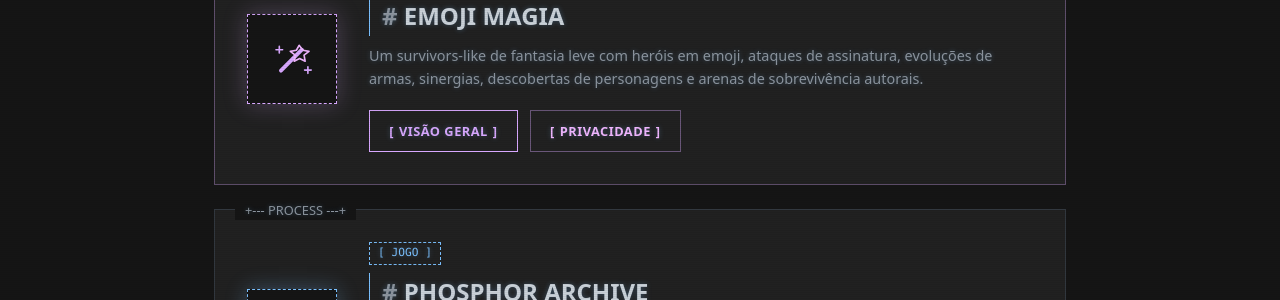
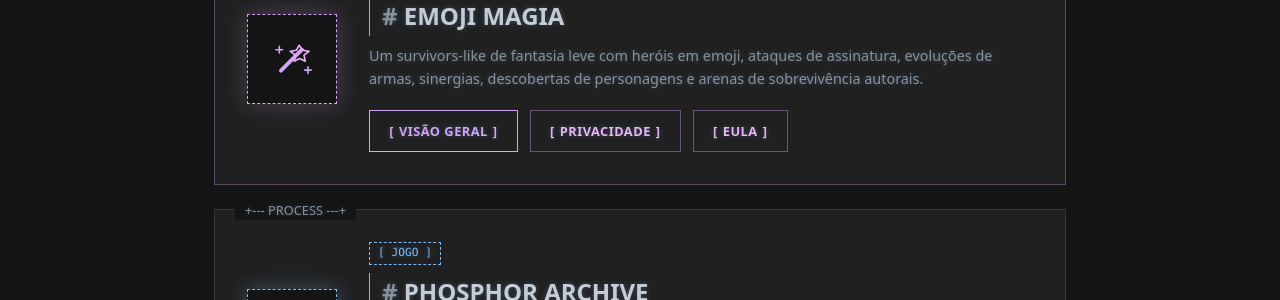
Before and after one commit to MOTHblank/mothblank.github.io, a Jekyll site: the page built from pt-BR/index.html, in a window 1280 px wide. Shown: the part 491-791 px from the top of the page. Built offline with Jekyll 4.4.1, drawn with Linux system fonts in a browser that asks for light colours.

Commit message:
Link Portuguese Emoji Magia EULA from homepage

```diff
--- a/pt-BR/index.html
+++ b/pt-BR/index.html
@@ -16,37 +16,16 @@ permalink: "/pt-BR/index.html"
 </section>
 <section class="game-showcase">
     <div class="game-card emoji-card">
-        <div class="game-icon-container"><div class="game-icon emoji-game-icon" aria-hidden="true">
-            <svg viewBox="0 0 100 100" fill="none" xmlns="http://www.w3.org/2000/svg"><path d="M29 72L67 34" stroke="#d8a7ff" stroke-width="7" stroke-linecap="round"/><path d="M62 26L69 35L80 37L71 44L73 55L63 50L53 55L55 44L46 37L57 35L62 26Z" stroke="#f0b5ff" stroke-width="3" stroke-linejoin="round"/><path d="M26 28V40M20 34H32M78 65V77M72 71H84" stroke="#d8a7ff" stroke-width="3" stroke-linecap="round"/></svg>
-        </div></div>
-        <div class="game-info">
-            <span class="game-tag emoji-tag">Jogo Android · Em desenvolvimento</span>
-            <h2 class="game-title">Emoji Magia</h2>
-            <p class="game-desc">Um survivors-like de fantasia leve com heróis em emoji, ataques de assinatura, evoluções de armas, sinergias, descobertas de personagens e arenas de sobrevivência autorais.</p>
-            <div class="game-links"><a href="/pt-BR/emoji-magia.html" class="btn btn-emoji">Visão geral</a><a href="/pt-BR/privacy-emojimagia.html" class="btn btn-secondary emoji-secondary">Privacidade</a></div>
-        </div>
+        <div class="game-icon-container"><div class="game-icon emoji-game-icon" aria-hidden="true"><svg viewBox="0 0 100 100" fill="none" xmlns="http://www.w3.org/2000/svg"><path d="M29 72L67 34" stroke="#d8a7ff" stroke-width="7" stroke-linecap="round"/><path d="M62 26L69 35L80 37L71 44L73 55L63 50L53 55L55 44L46 37L57 35L62 26Z" stroke="#f0b5ff" stroke-width="3" stroke-linejoin="round"/><path d="M26 28V40M20 34H32M78 65V77M72 71H84" stroke="#d8a7ff" stroke-width="3" stroke-linecap="round"/></svg></div></div>
+        <div class="game-info"><span class="game-tag emoji-tag">Jogo Android · Em desenvolvimento</span><h2 class="game-title">Emoji Magia</h2><p class="game-desc">Um survivors-like de fantasia leve com heróis em emoji, ataques de assinatura, evoluções de armas, sinergias, descobertas de personagens e arenas de sobrevivência autorais.</p><div class="game-links"><a href="/pt-BR/emoji-magia.html" class="btn btn-emoji">Visão geral</a><a href="/pt-BR/privacy-emojimagia.html" class="btn btn-secondary emoji-secondary">Privacidade</a><a href="/pt-BR/eula-emojimagia.html" class="btn btn-secondary emoji-secondary">EULA</a></div></div>
     </div>
     <div class="game-card">
-        <div class="game-icon-container"><div class="game-icon" style="border-color: var(--accent-cyan); box-shadow: 0 0 20px var(--accent-cyan-glow);">
-            <svg viewBox="0 0 100 100" fill="none" xmlns="http://www.w3.org/2000/svg" aria-hidden="true"><path d="M50 15L85 80L50 62L15 80L50 15Z" stroke="#00ffcc" stroke-width="4" stroke-linejoin="round"/><path d="M50 40L65 70L50 62L35 70L50 40Z" fill="#ffb800" opacity="0.8"/><circle cx="50" cy="58" r="6" fill="#fff"/></svg>
-        </div></div>
-        <div class="game-info">
-            <span class="game-tag" style="color: var(--accent-cyan); border-color: var(--accent-cyan);">Jogo</span>
-            <h2 class="game-title">Phosphor Archive</h2>
-            <p class="game-desc">Um shooter arcade estilizado com emulação de fósforo CRT, bloom dinâmico e controles responsivos. Enfrente setores de campanha com objetivos próprios ou sobreviva no modo infinito.</p>
-            <div class="game-links"><a href="/pt-BR/phosphor-archive.html" class="btn btn-primary">Visão geral</a><a href="/pt-BR/privacy-phosphor.html" class="btn btn-secondary">Privacidade</a><a href="/pt-BR/eula-phosphor.html" class="btn btn-secondary">EULA</a><a href="https://play.google.com/store/apps/details?id=com.mothblank.phosphorarchive" class="btn btn-store" target="_blank" rel="noopener noreferrer">Google Play ↗</a></div>
-        </div>
+        <div class="game-icon-container"><div class="game-icon" style="border-color: var(--accent-cyan); box-shadow: 0 0 20px var(--accent-cyan-glow);"><svg viewBox="0 0 100 100" fill="none" xmlns="http://www.w3.org/2000/svg"><path d="M50 15L85 80L50 62L15 80L50 15Z" stroke="#00ffcc" stroke-width="4" stroke-linejoin="round"/><path d="M50 40L65 70L50 62L35 70L50 40Z" fill="#ffb800" opacity="0.8"/><circle cx="50" cy="58" r="6" fill="#fff"/></svg></div></div>
+        <div class="game-info"><span class="game-tag" style="color: var(--accent-cyan); border-color: var(--accent-cyan);">Jogo</span><h2 class="game-title">Phosphor Archive</h2><p class="game-desc">Um shooter arcade estilizado com emulação de fósforo CRT, bloom dinâmico e controles responsivos. Enfrente setores de campanha com objetivos próprios ou sobreviva no modo infinito.</p><div class="game-links"><a href="/pt-BR/phosphor-archive.html" class="btn btn-primary">Visão geral</a><a href="/pt-BR/privacy-phosphor.html" class="btn btn-secondary">Privacidade</a><a href="/pt-BR/eula-phosphor.html" class="btn btn-secondary">EULA</a><a href="https://play.google.com/store/apps/details?id=com.mothblank.phosphorarchive" class="btn btn-store" target="_blank" rel="noopener noreferrer">Google Play ↗</a></div></div>
     </div>
     <div class="game-card" style="margin-top: 2rem; --focus-ring: var(--accent-amber);">
-        <div class="game-icon-container"><div class="game-icon" style="border-color: var(--accent-amber); box-shadow: 0 0 20px var(--accent-amber-glow);">
-            <svg viewBox="0 0 100 100" fill="none" xmlns="http://www.w3.org/2000/svg" aria-hidden="true"><path d="M50 10 L30 85 L70 85 Z" stroke="#ffb800" stroke-width="4" stroke-linejoin="round"/><line x1="50" y1="80" x2="50" y2="30" stroke="#ffb800" stroke-width="4" stroke-linecap="round"/><circle cx="50" cy="30" r="6" fill="#fff"/><path d="M20 50 A 35 35 0 0 0 20 70M80 50 A 35 35 0 0 1 80 70" stroke="#ffb800" stroke-width="2" stroke-linecap="round"/></svg>
-        </div></div>
-        <div class="game-info">
-            <span class="game-tag" style="color: var(--accent-amber); border-color: var(--accent-amber);">Utilitário</span>
-            <h2 class="game-title">Hestia Tuner</h2>
-            <p class="game-desc">Afinador de guitarra de alta precisão e metrônomo mecânico. Usa análise MPM otimizada para afinação estável e um serviço em primeiro plano para manter o tempo do metrônomo.</p>
-            <div class="game-links"><a href="/pt-BR/hestia-tuner.html" class="btn btn-hestia">Visão geral</a><a href="/pt-BR/privacy-hestia.html" class="btn btn-secondary" style="--btn-color: var(--accent-amber); --btn-border: rgba(255,176,0,.45);">Privacidade</a><a href="/pt-BR/eula-hestia.html" class="btn btn-secondary">EULA</a><a href="https://play.google.com/store/apps/details?id=com.mothblank.hestiatuner" class="btn btn-store btn-store-amber" target="_blank" rel="noopener noreferrer">Google Play ↗</a></div>
-        </div>
+        <div class="game-icon-container"><div class="game-icon" style="border-color: var(--accent-amber); box-shadow: 0 0 20px var(--accent-amber-glow);"><svg viewBox="0 0 100 100" fill="none" xmlns="http://www.w3.org/2000/svg"><path d="M50 10 L30 85 L70 85 Z" stroke="#ffb800" stroke-width="4" stroke-linejoin="round"/><line x1="50" y1="80" x2="50" y2="30" stroke="#ffb800" stroke-width="4" stroke-linecap="round"/><circle cx="50" cy="30" r="6" fill="#fff"/><path d="M20 50 A 35 35 0 0 0 20 70M80 50 A 35 35 0 0 1 80 70" stroke="#ffb800" stroke-width="2" stroke-linecap="round"/></svg></div></div>
+        <div class="game-info"><span class="game-tag" style="color: var(--accent-amber); border-color: var(--accent-amber);">Utilitário</span><h2 class="game-title">Hestia Tuner</h2><p class="game-desc">Afinador de guitarra de alta precisão e metrônomo mecânico. Usa análise MPM otimizada para afinação estável e um serviço em primeiro plano para manter o tempo do metrônomo.</p><div class="game-links"><a href="/pt-BR/hestia-tuner.html" class="btn btn-hestia">Visão geral</a><a href="/pt-BR/privacy-hestia.html" class="btn btn-secondary" style="--btn-color: var(--accent-amber); --btn-border: rgba(255,176,0,.45);">Privacidade</a><a href="/pt-BR/eula-hestia.html" class="btn btn-secondary">EULA</a><a href="https://play.google.com/store/apps/details?id=com.mothblank.hestiatuner" class="btn btn-store btn-store-amber" target="_blank" rel="noopener noreferrer">Google Play ↗</a></div></div>
     </div>
 </section>
 </main>
```
